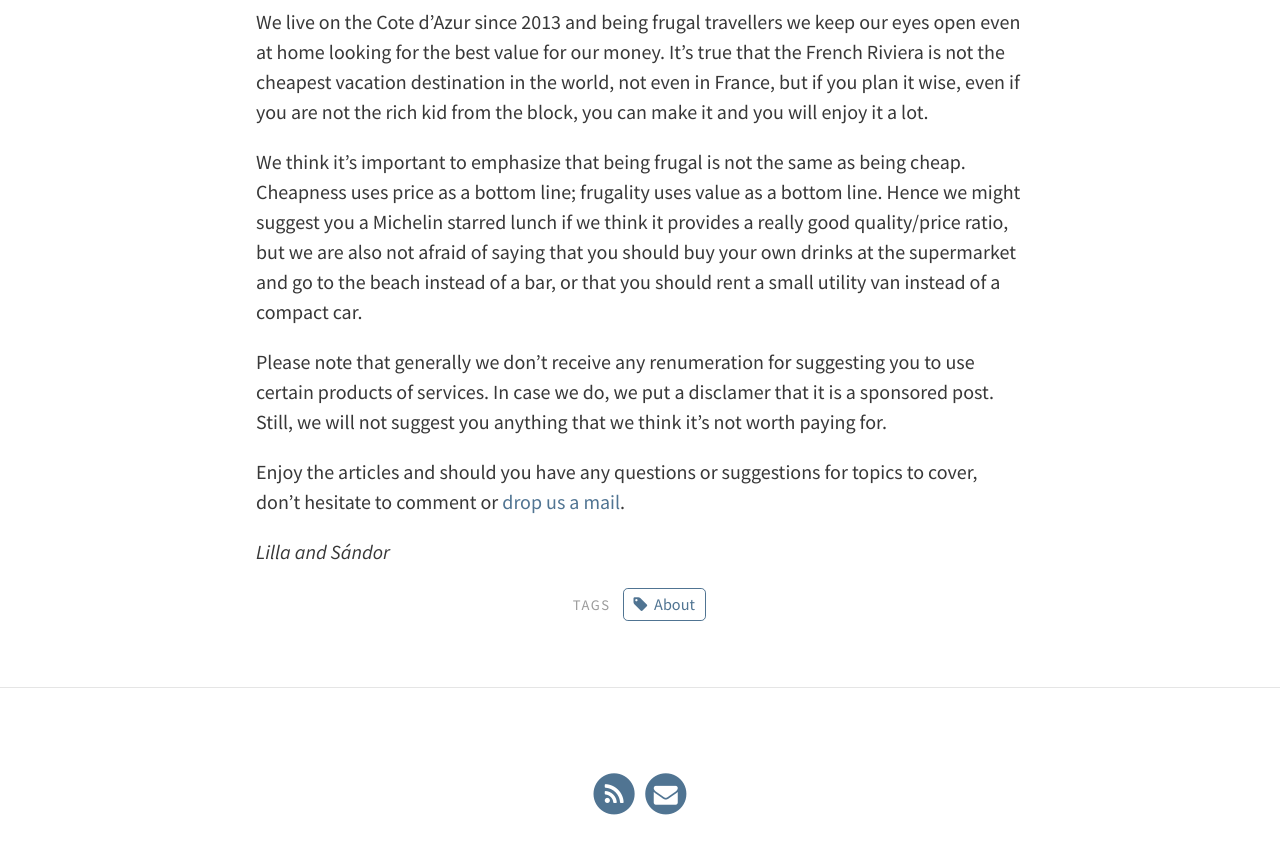
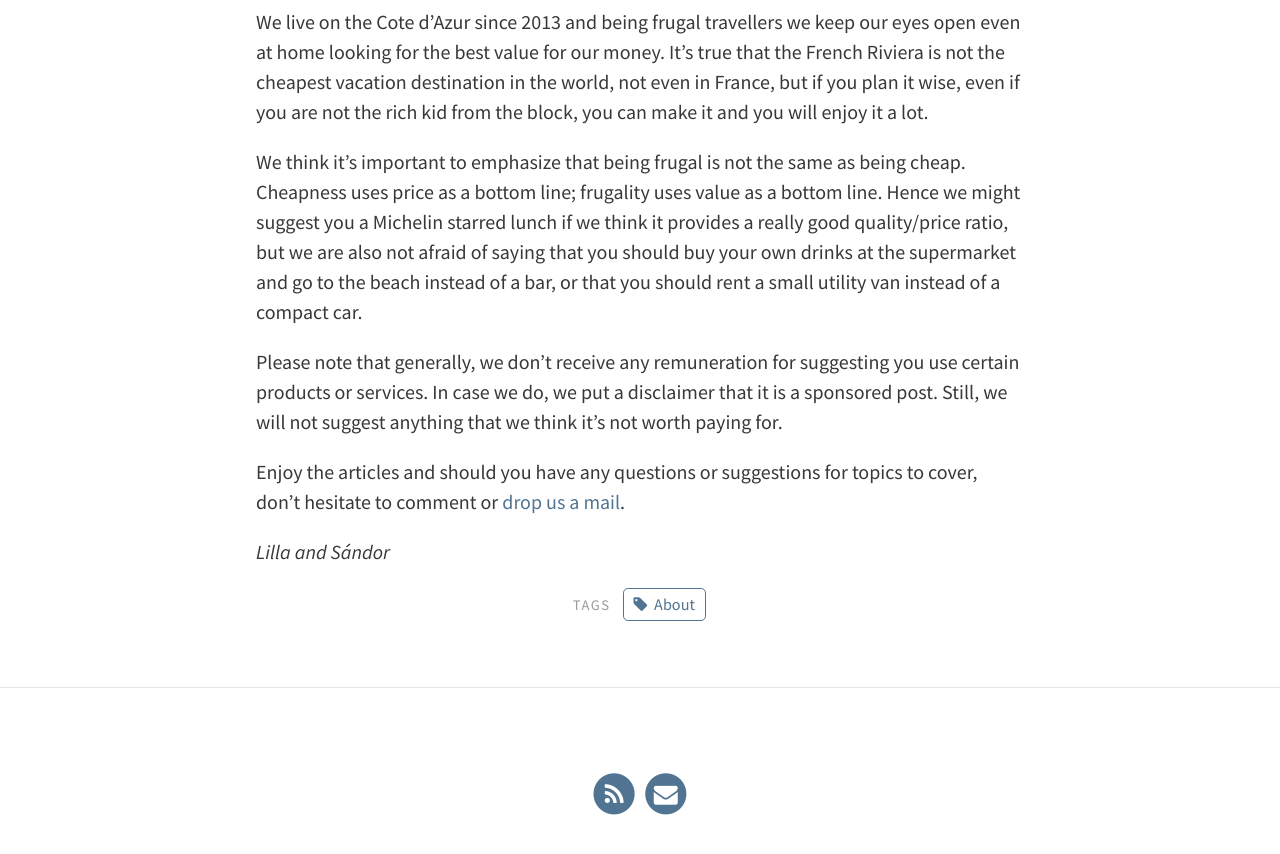
Before and after one commit to frugalriviera/frugalriviera.github.io, a Jekyll site: the page built from pages/about.md, in a window 1280 px wide and 900 px high, scrolled down 591 px. Shown: the top 854 px of the window. Built offline with Jekyll 4.4.1, drawn with Linux system fonts in a browser that asks for light colours; comment, search, counter and statistics services are not loaded.

Commit message:
fix grammatical errors on page

```diff
--- a/pages/about.md
+++ b/pages/about.md
@@ -11,7 +11,7 @@ We live on the Cote d'Azur since 2013 and being frugal travellers we keep our ey
 
 We think it's important to emphasize that being frugal is not the same as being cheap. Cheapness uses price as a bottom line; frugality uses value as a bottom line. Hence we might suggest you a Michelin starred lunch if we think it provides a really good quality/price ratio, but we are also not afraid of saying that you should buy your own drinks at the supermarket and go to the beach instead of a bar, or that you should rent a small utility van instead of a compact car.
 
-Please note that generally we don't receive any renumeration for suggesting you to use certain products of services. In case we do, we put a disclamer that it is a sponsored post. Still, we will not suggest you anything that we think it's not worth paying for.
+Please note that generally, we don't receive any remuneration for suggesting you use certain products or services. In case we do, we put a disclaimer that it is a sponsored post. Still, we will not suggest anything that we think it's not worth paying for.
 
 Enjoy the articles and should you have any questions or suggestions for topics to cover, don't hesitate to comment or [drop us a mail](mailto:frugal.riviera@gmail.com).
 
```
